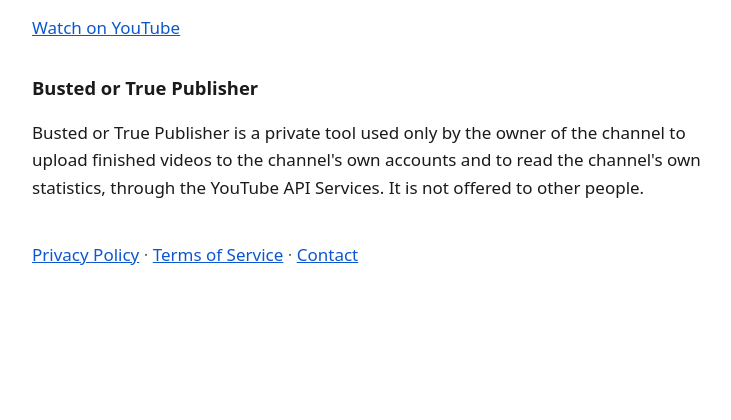
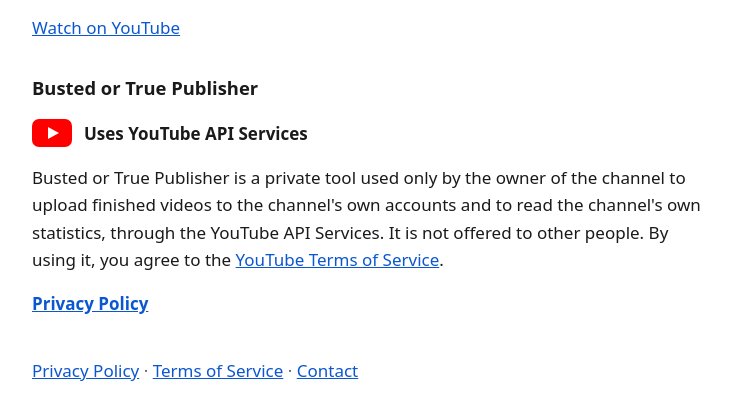
Before and after one commit to bustedortrue/bustedortrue.github.io, a plain HTML site: page index.html in a window 1280 px wide. Shown: the part 174-594 px from the top of the page, without its empty margins (268-999 px from the left). Drawn offline with Linux system fonts and the light colour scheme.

Commit message:
feat: marca do YouTube e link da política em destaque na página inicial
Co-Authored-By: Claude Opus 5.5 <noreply@anthropic.com>

```diff
--- a/index.html
+++ b/index.html
@@ -14,9 +14,14 @@
   <p><a href="https://www.youtube.com/@BustedorTrue">Watch on YouTube</a></p>
 
   <h2>Busted or True Publisher</h2>
+  <p class="yt"><svg width="40" height="28" viewBox="0 0 40 28" aria-hidden="true">
+       <rect width="40" height="28" rx="7" fill="#FF0000"/><path d="M16 8 L27 14 L16 20 Z" fill="#fff"/></svg>
+     <span>Uses YouTube API Services</span></p>
   <p>Busted or True Publisher is a private tool used only by the owner of the channel to upload
      finished videos to the channel's own accounts and to read the channel's own statistics, through
-     the YouTube API Services. It is not offered to other people.</p>
+     the YouTube API Services. It is not offered to other people. By using it, you agree to the
+     <a href="https://www.youtube.com/t/terms">YouTube Terms of Service</a>.</p>
+  <p><strong><a href="privacy.html">Privacy Policy</a></strong></p>
 
   <nav>
     <a href="privacy.html">Privacy Policy</a> ·
--- a/style.css
+++ b/style.css
@@ -10,3 +10,4 @@ h2 { font-size: 1.15rem; margin-top: 32px; }
 a { color: var(--link); }
 .meta { color: var(--muted); margin-top: 0; }
 nav { margin-top: 40px; color: var(--muted); }
+.yt { display: flex; align-items: center; gap: 12px; font-weight: 600; }
```
